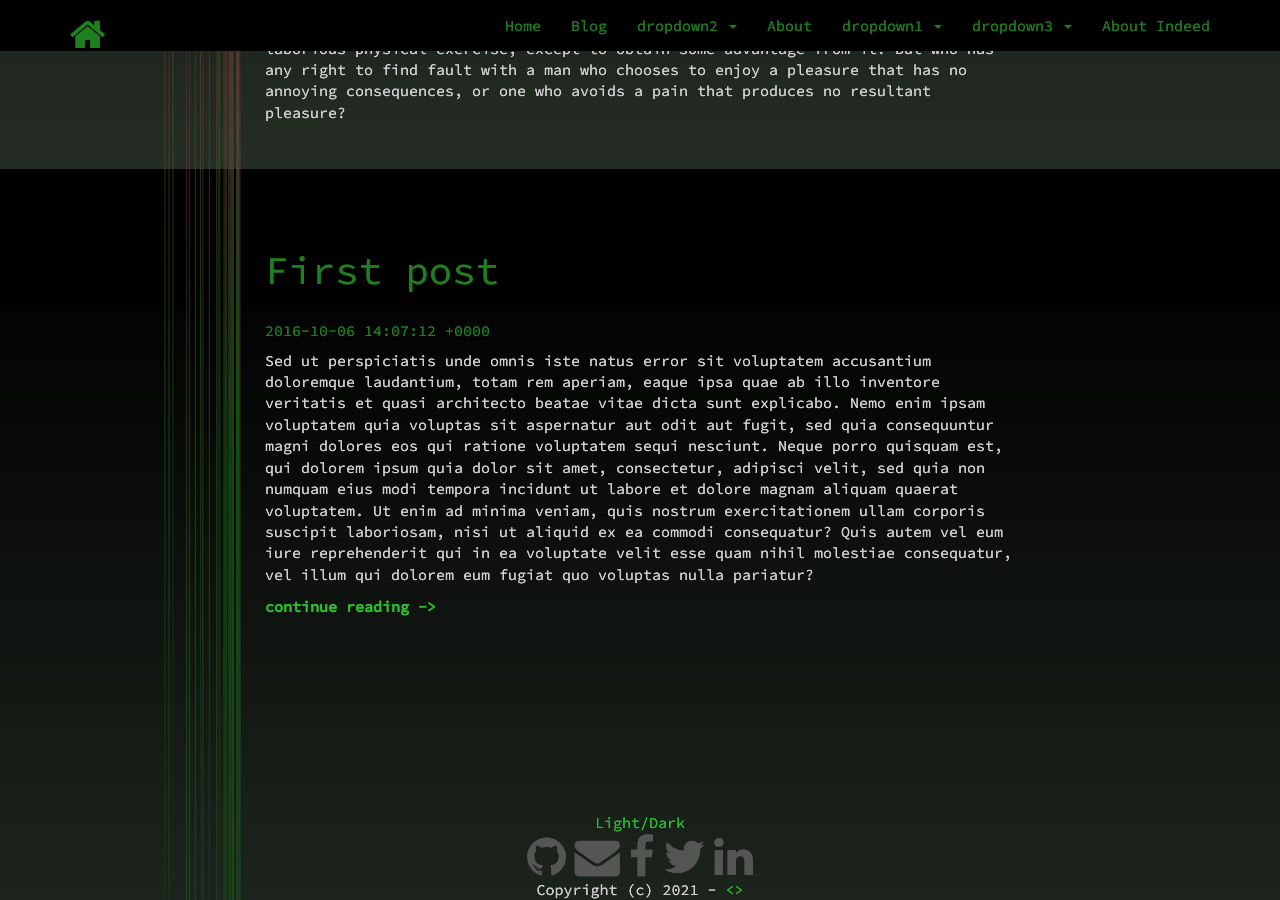
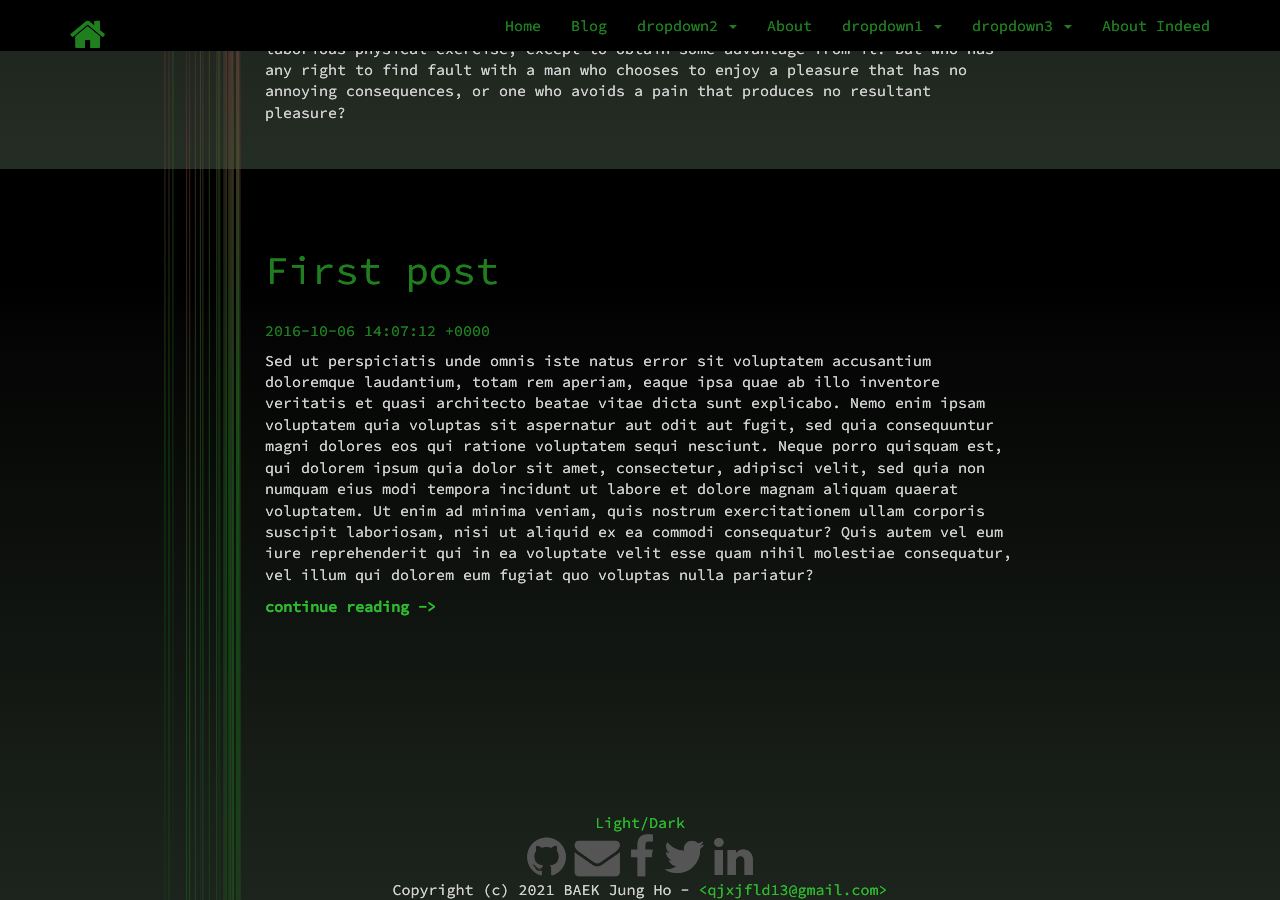
Before and after one commit to BAEKJungHo/blog-repo-third, a Jekyll site: the page built from blog.md, in a window 1280 px wide and 900 px high, scrolled down 731 px. Built offline with Jekyll 4.4.1, drawn with Linux system fonts in a browser that asks for light colours; nearby versions of some CDN libraries.

Commit message:
Update Config.yml

```diff
--- a/_config.yml
+++ b/_config.yml
@@ -13,25 +13,25 @@
 # you will see them accessed via {{ site.title }}, {{ site.email }}, and so on.
 # You can create any custom variable you would like, and they will be accessible
 # in the templates via {{ site.myvariable }}.
-title: jekyll-theme-potato-hacker
-author: "<your_name>"
-email: "<your@mail>"
-description: A simple Jekyll theme based on potatoes and hackers
-baseurl: "/jekyll-theme-potato-hacker" # the subpath of your site, e.g. /blog
-url: "" # the base hostname & protocol for your site, e.g. http://example.com
+title: Developer
+author: "BAEK Jung Ho"
+email: "qjxjfld13@gmail.com"
+description: Effort
+baseurl: "/resume" # the subpath of your site, e.g. /blog
+url: "https://github.com/BAEKJungHo" # the base hostname & protocol for your site, e.g. http://example.com
 
 # ------------------------------------------------------------------------------
 # Custom settings
 # ------------------------------------------------------------------------------
 # Useful links
-github_username: "<github_username>"
+github_username: "BAEKJungHo"
 facebook_username: "<facebook_username>"
 twitter_username: "<twitter_username>"
-linkedin_id: "<linkedin_id>"
+linkedin_id: "Jung Ho BAEK"
 
 # Theme
 # theme: jekyll-theme-potato-hacker                 # Uncomment this
-# remote_theme: luxedo/jekyll-theme-potato-hacker   # Or this
+remote_theme: https://github.com/BAEKJungHo/BAEKJungHo.github.io   # Or this
 theme_repository: "https://github.com/luxedo/jekyll-theme-potato-hacker"
 theme_base: "dark"       # Theme palette (light | dark)
 theme_switch: on         # Show color switch (on | off)
```
